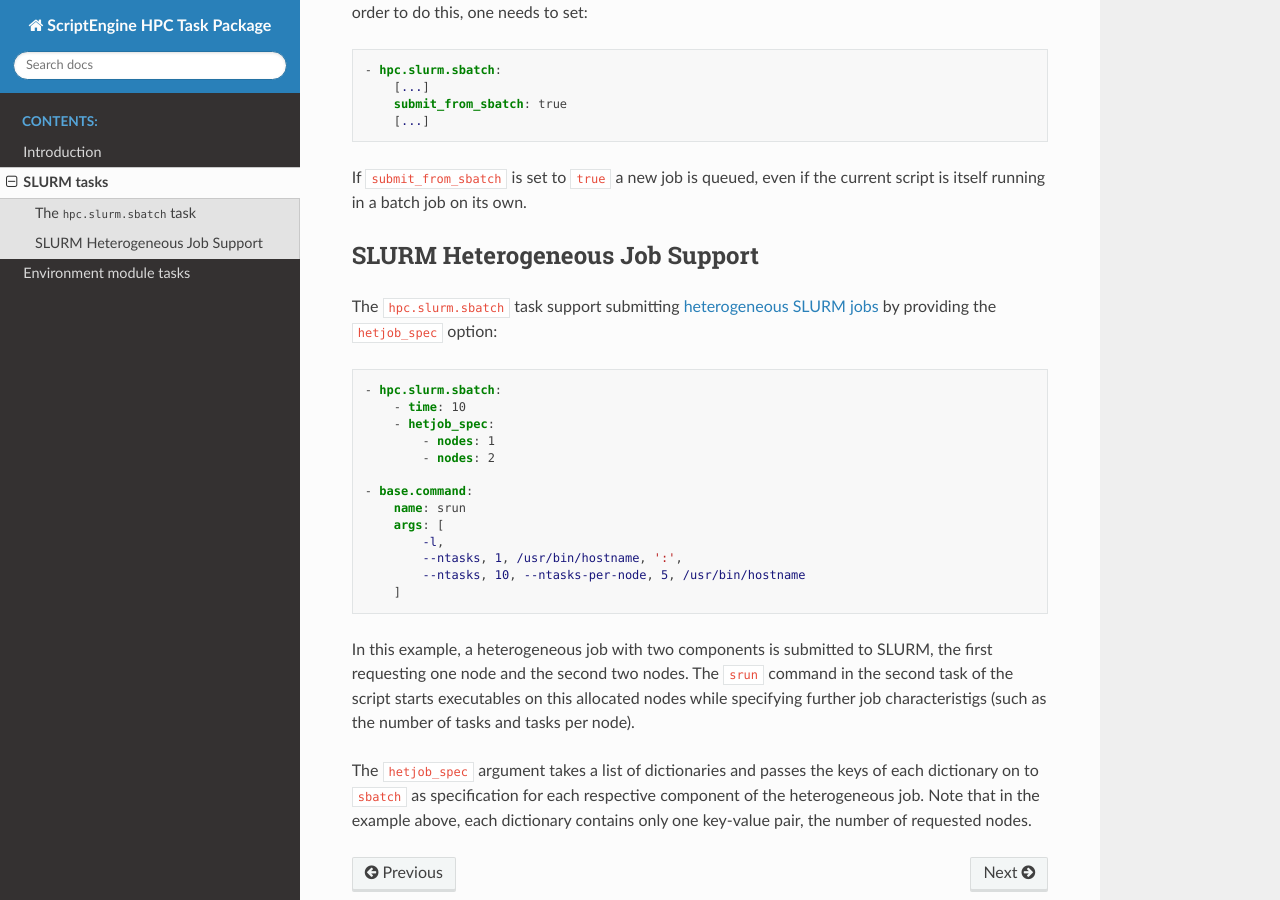
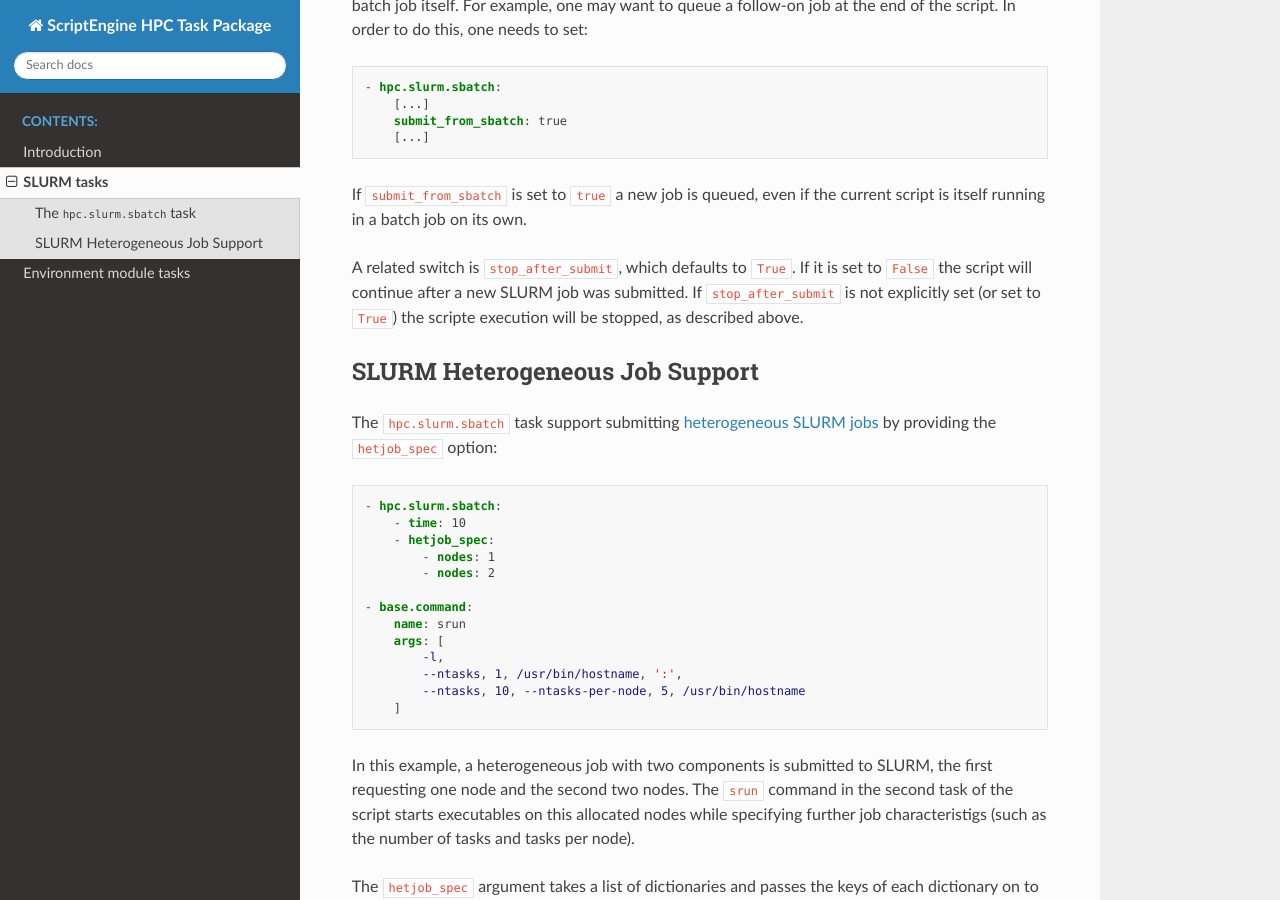
Before and after one commit to uwefladrich/scriptengine-tasks-hpc, a Sphinx documentation site: the page built from docs/sphinx/slurm-tasks.rst, in a window 1280 px wide and 900 px high, scrolled down 1510 px. Built offline with Sphinx 7.4.7 and the Read the Docs theme 2.0.0, drawn with Linux system fonts in a browser that asks for light colours; some of the changed text lies outside the part shown.

Commit message:
Update documentation

```diff
--- a/docs/sphinx/slurm-tasks.rst
+++ b/docs/sphinx/slurm-tasks.rst
@@ -13,8 +13,9 @@
 
     - hpc.slurm.sbatch:
         scripts: <SE_SCRIPT | LIST_OF_SE_SCRIPTS>  # optional
-        submit_from_sbatch: <true | false>  # optional
         hetjob_spec: <LIST_OF_SBATCH_OPTIONS>  # optional
+        submit_from_sbatch: <true | false>  # optional, default False
+        stop_after_submit:  <true | false>  # optional, default True
 
         <SBATCH_OPTIONS>  # optional
 
@@ -77,6 +78,11 @@
 If ``submit_from_sbatch`` is set to ``true`` a new job is queued, even if the
 current script is itself running in a batch job on its own.
 
+A related switch is ``stop_after_submit``, which defaults to ``True``. If it is
+set to ``False`` the script will continue after a new SLURM job was submitted.
+If ``stop_after_submit`` is not explicitly set (or set to ``True``) the scripte
+execution will be stopped, as described above.
+
 
 SLURM Heterogeneous Job Support
 -------------------------------
```
Also changed, not shown: 1 other file.
